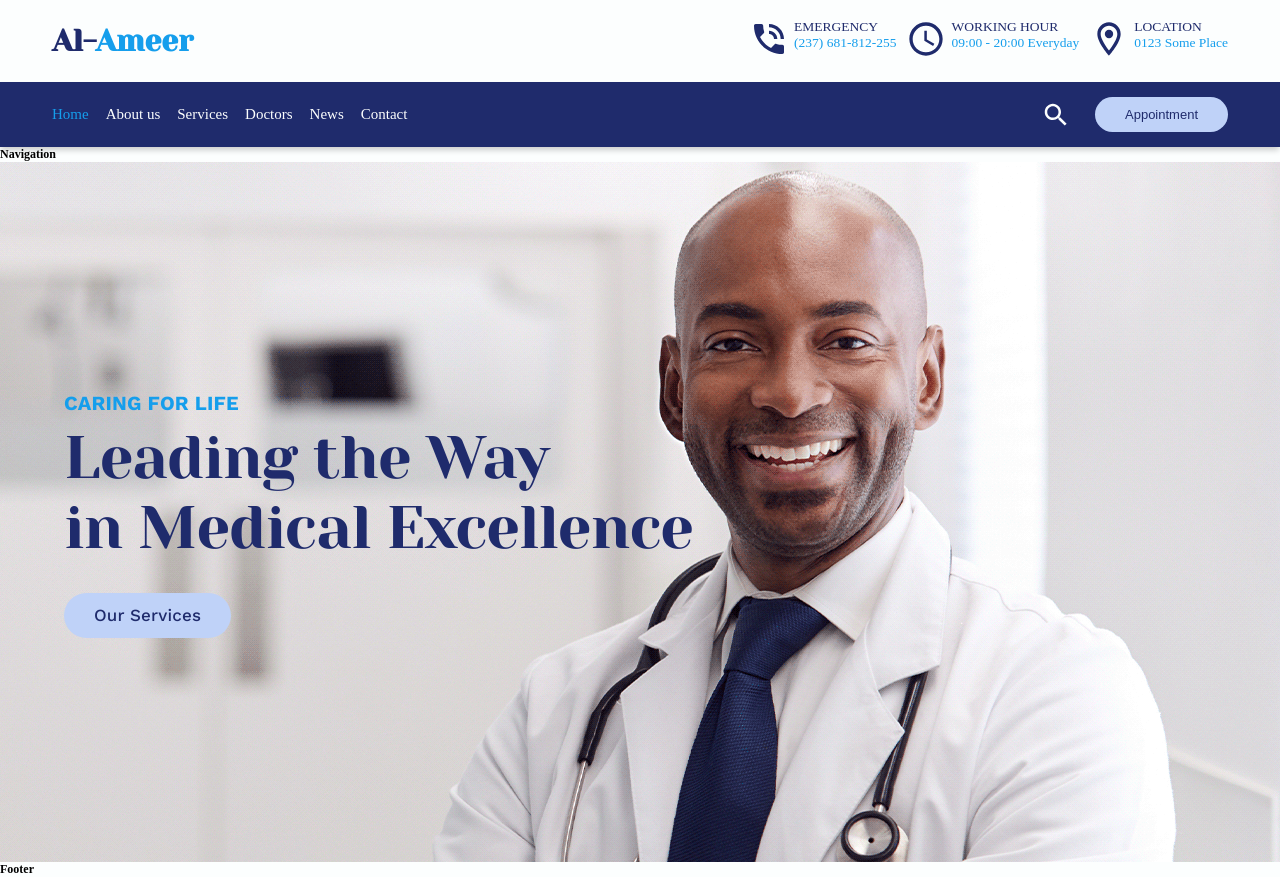
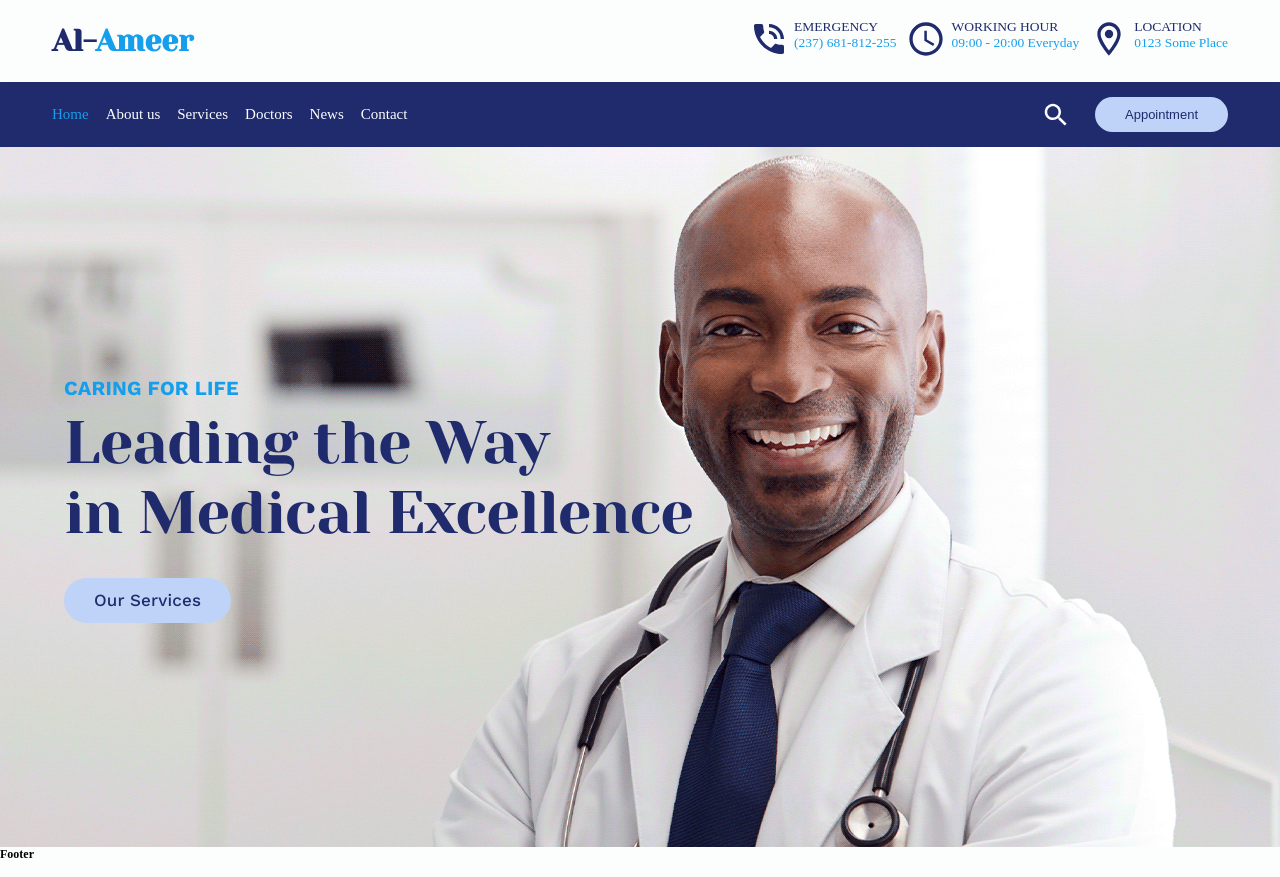
Before and after one commit to dovecancode/al-ameer, a React (Vite) app: page / in a window 1280 px wide. Built offline with nearby package versions, Linux system fonts and the light colour scheme.

Commit message:
partially coded the hero area and added a custom theme for the website

```diff
--- a/src/App.jsx
+++ b/src/App.jsx
@@ -40,7 +40,6 @@ function App() {
       <div>
         <Header />
         <Navbar />
-        <h1>Navigation</h1>
       </div>
 
       <main>
```
